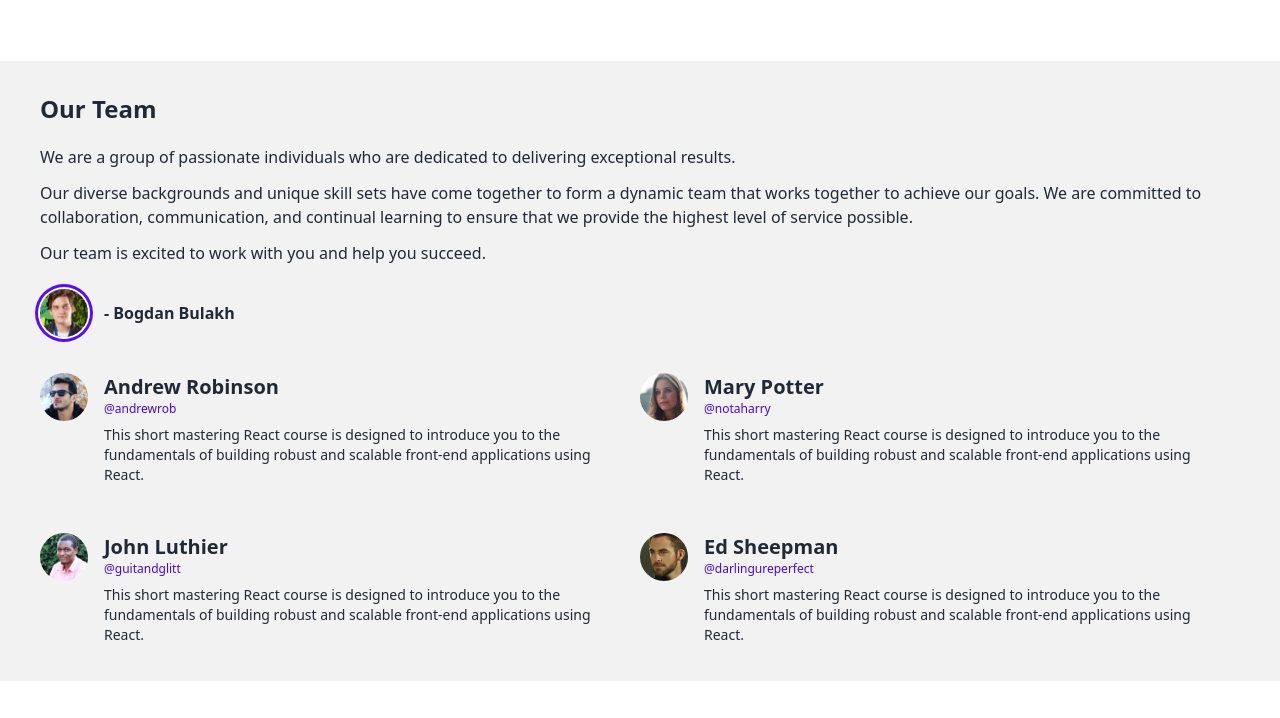
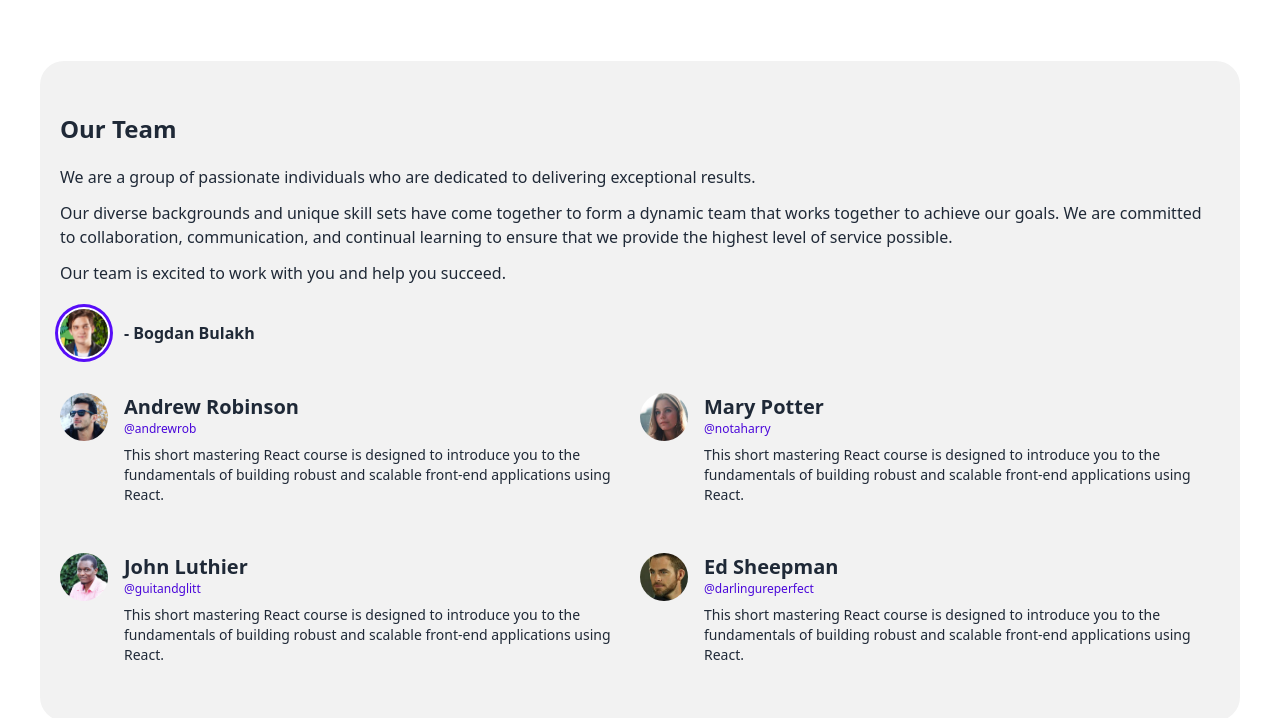
Before and after one commit to bbulakh/daisyui-edtech-platform, a website built with Parcel: page src/index.html in a window 1280 px wide. Shown: the part 2618-3336 px from the top of the page. Built offline with nearby package versions, Linux system fonts and the light colour scheme.

Commit message:
fix our team card

```diff
--- a/src/index.html
+++ b/src/index.html
@@ -457,8 +457,8 @@
 
     <!-- Our team  -->
 
-    <section class="px-5 py-3 bg-base-200 my-10">
-        <div class="max-w-[1200px] mx-auto">
+    <section class="px-5 py-3 bg-base-200 my-10 lg:mx-10 lg:rounded-3xl mx-auto">
+        <div class="container mx-auto max-w-[1200px] lg:py-5">
             <h2 class="text-2xl font-bold my-5">Our Team</h2>
             <p class="mb-3">We are a group of passionate individuals who are dedicated to delivering exceptional
                 results.
```
